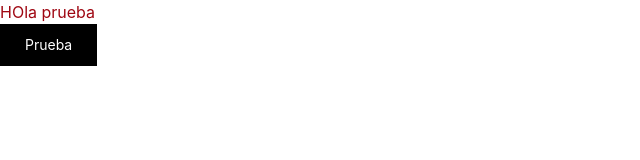
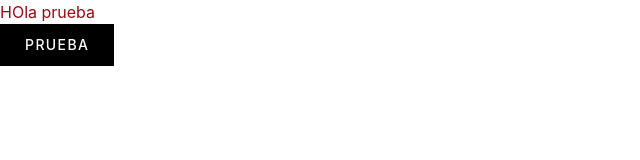
Before and after one commit to SrFlesky/reto_fullstack, a React (Vite) app: page / in a window 1280 px wide. Shown: the top 160 px of the page, without its empty margins (0-640 px from the left). Built offline with nearby package versions, Linux system fonts and the light colour scheme.

Commit message:
styles(atoms): nuevos estilos y tamaños en el boton

```diff
--- a/src/components/atoms/Button.jsx
+++ b/src/components/atoms/Button.jsx
@@ -1,9 +1,26 @@
+const variantClasses = {
+  primary:
+    "bg-black text-white border border-black hover:bg-white hover:text-black",
+  outline:
+    "bg-white text-black border border-black hover:bg-black hover:text-white",
+  ghost:
+    "bg-transparent text-black border border-transparent hover:border-black",
+};
+
+const sizeClasses = {
+  sm: "px-4 py-1.5 text-xs",
+  md: "px-6 py-2.5 text-sm",
+  lg: "px-8 py-3 text-sm",
+};
+
 export function Button({
   text,
   onClick,
   disabled = false,
   type = "button",
   fullWidth = false,
+  variant = "primary",
+  size = "md",
 }) {
   return (
     <button
@@ -11,7 +28,13 @@ export function Button({
       onClick={onClick}
       disabled={disabled}
       fullWidth={fullWidth}
-      className="px-6 py-2.5 text-sm bg-black text-white border border-black hover:bg-white hover:text-black"
+      varian={variant}
+      size={size}
+      className={`
+        ${variantClasses[variant]}
+        ${sizeClasses[size]}
+        uppercase tracking-widest font-medium
+        transition-all duration-300 cursor-pointer`}
     >
       {text}
     </button>
```
